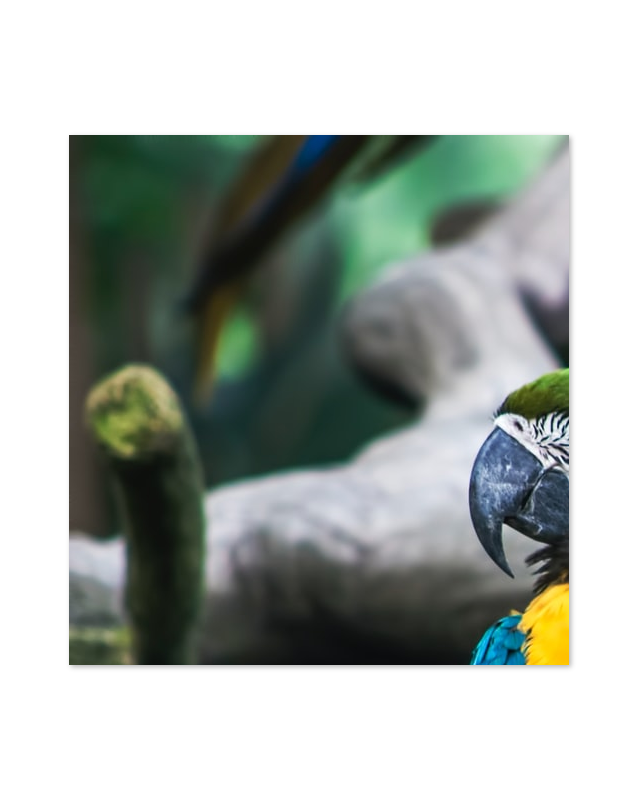
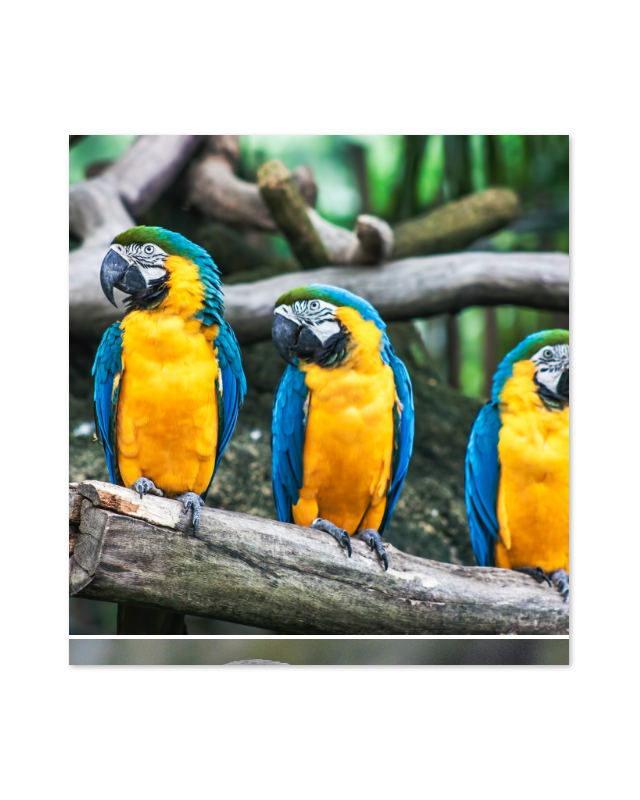
Before and after one commit to eemansayed/image-carousel, a plain HTML site: page index.html in a window 1280 px wide. Shown: the whole page, without its empty margins (321-961 px from the left). Drawn offline with Linux system fonts and the light colour scheme.

Commit message:
add styles to img element

```diff
--- a/style.css
+++ b/style.css
@@ -19,3 +19,9 @@ body {
   width: 500px;
   overflow: hidden;
 }
+
+img {
+  width: 500px;
+  height: 500px;
+  object-fit: cover;
+}
```
